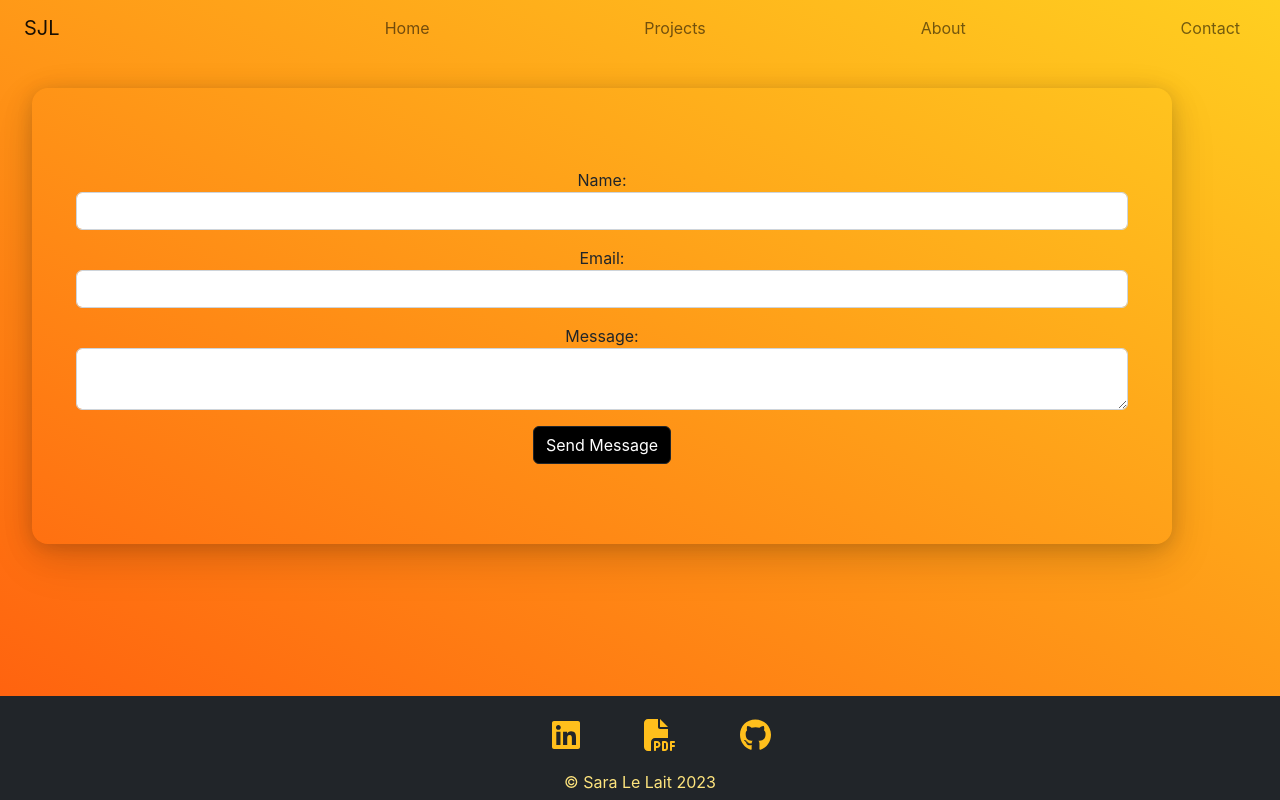
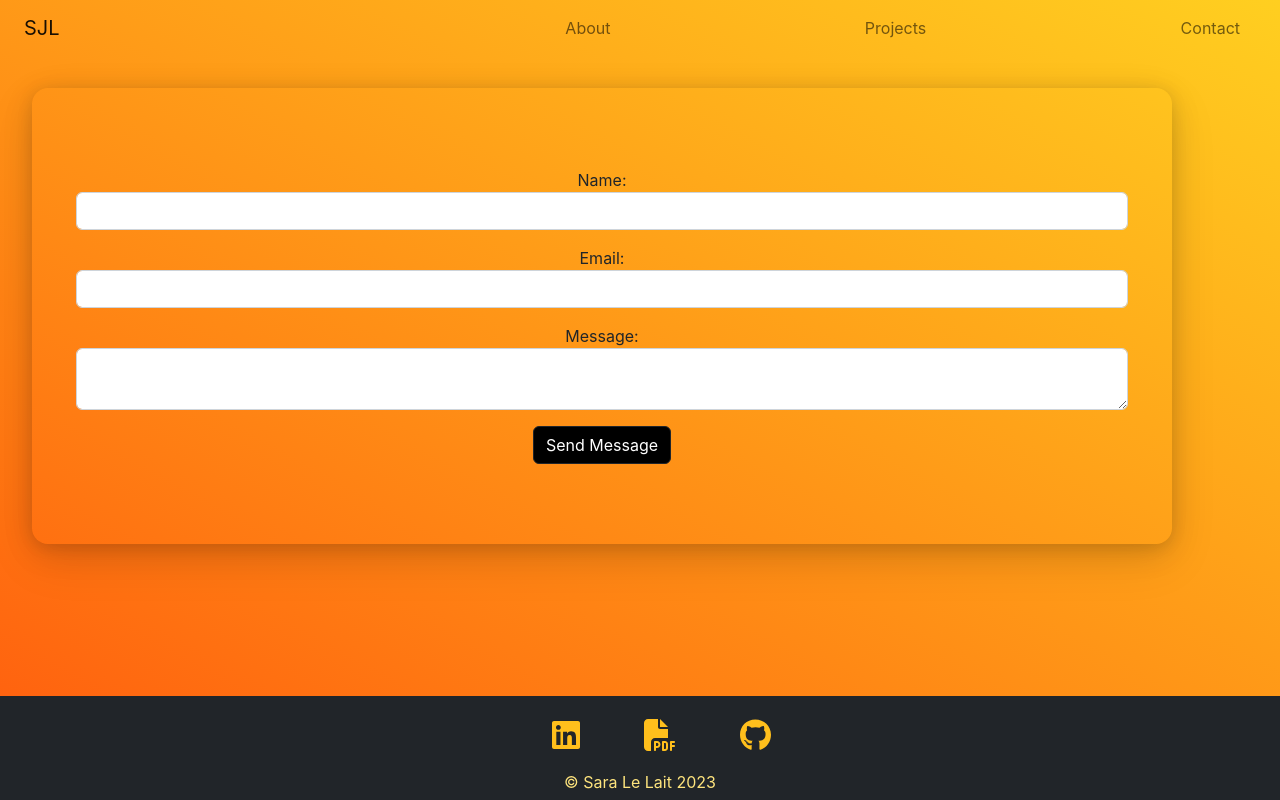
Before and after one commit to sjlelait/portfolio, a React (Create React App) app: page /contact in a window 1280 px wide. Built offline with nearby package versions, Linux system fonts and the light colour scheme; the HTML template or start-up script is replaced by a standard one.

Commit message:
wip: edits styling

```diff
--- a/src/App.css
+++ b/src/App.css
@@ -24,7 +24,7 @@
 .nav-links {
   display: flex;
   justify-content: space-between;
-  width: 75%;
+  width: 60%;
   padding: 0 2rem 0 0;
   color: black !important;
 }
--- a/src/components/Form.js
+++ b/src/components/Form.js
@@ -38,9 +38,9 @@
     return (
         <Container className='my-5'>
             <form
-                onSubmit={handleSubmit}
                 data-netlify="true"
                 name="contact"
+                onSubmit={handleSubmit}
             >
             <input type="hidden" name="form-name" value="contact" />
             <label htmlFor="name">Name:</label>
--- a/src/components/Header.js
+++ b/src/components/Header.js
@@ -23,14 +23,11 @@
         </Navbar.Toggle>
         <Navbar.Collapse id='responsive-navbar-nav' className='responsive-navbar'>
           <Nav className='ms-auto nav-links justify-content-between'>
-            <Nav.Link as={Link} to='/' onClick={() => setExpanded(false)}>
-              Home
+            <Nav.Link as={Link} to='/about' onClick={() => setExpanded(false)}>
+              About
             </Nav.Link>
             <Nav.Link as={Link} to='/projects' onClick={() => setExpanded(false)}>
               Projects
-            </Nav.Link>
-            <Nav.Link as={Link} to='/about' onClick={() => setExpanded(false)}>
-              About
             </Nav.Link>
             <Nav.Link as={Link} to='/contact' onClick={() => setExpanded(false)}>
               Contact
```
